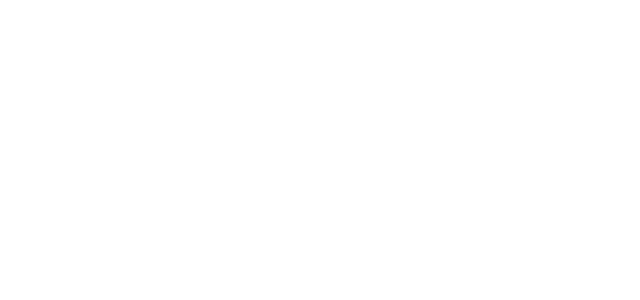
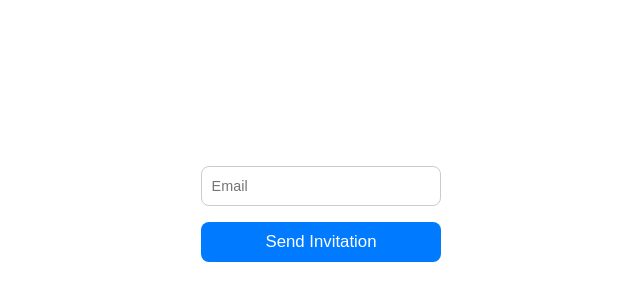
Before and after one commit to manjeet-55/Work_Anniversary_Celebration_55, a React (Vite) app: page /invite in a window 1280 px wide. Before the commit this address had no page. Shown: the part 186-486 px from the top of the page, without its empty margins (319-959 px from the left). Built offline with nearby package versions, Linux system fonts and the light colour scheme.

Commit message:
Invitaion

```diff
--- a/src/App.jsx
+++ b/src/App.jsx
@@ -7,7 +7,7 @@
   Outlet,
   Navigate,
 } from "react-router-dom";
-import { Home, Login, SignUp } from "./pages";
+import { Home, Invite, Login, SignUp } from "./pages";
 import { Header } from "./components";
 function App() {
   return (
@@ -15,6 +15,7 @@
       <Routes>
         <Route path='/login' element={<Login />} />
         <Route path='/signup' element={<SignUp />} />
+        <Route path='/invite' element={<Invite />} />
         <Route path='/' element={<ProtectedRoute />}>
           <Route path='' element={<Home />} />
         </Route>
--- a/src/components/Employees.jsx
+++ b/src/components/Employees.jsx
@@ -11,7 +11,7 @@
 export const Employees = ({ addMarble }) => {
   const [audio] = useState(new Audio("src/assets/coin-drop-39914.mp3"));
   const [contributionMade, setContributionMade] = useState(false);
-  const [showModal, setShowModal] = useState(true);
+  const [showModal, setShowModal] = useState(false);
 
   const {
     user,
@@ -89,11 +89,28 @@
         addMarble();
         setTimeout(() => {
           audio.play();
+          setShowModal(true);
         }, 1000);
-        setShowModal(true);
         setContributionMade(true);
         setTotalContributionsThisYear((prev) => prev + 1);
       }
+    } else {
+      const contribution = user.contribution;
+      const currentYear = new Date().getFullYear().toString();
+      const updatedContribution = [...contribution, currentYear];
+      console.log("Before: ", updatedContribution);
+      const indexToRemove = updatedContribution.indexOf(currentYear);
+      if (indexToRemove !== -1) {
+        console.log(indexToRemove);
+        updatedContribution.splice(indexToRemove, 1);
+      }
+      console.log("After: ", updatedContribution);
+      const { error } = await supabase
+        .from("Users")
+        .update({ contribution: updatedContribution })
+        .eq("id", user.id);
+      setContributionMade(false);
+      setTotalContributionsThisYear((prev) => prev - 1);
     }
   };
 
--- /dev/null
+++ b/src/pages/Auth/Invite.jsx
@@ -0,0 +1,88 @@
+import { useState } from "react";
+import { Link, useNavigate } from "react-router-dom";
+import supabase from "../../utils/SupabaseClient";
+import { AuthStyles } from "./Auth.styles";
+
+async function sendInvitation(email) {
+  // Check if the email exists in the database
+  const { data, error } = await supabase
+    .from("users")
+    .select("*")
+    .eq("email", email);
+
+  if (error) {
+    console.error("Error checking email:", error.message);
+    return;
+  }
+
+  if (data && data.length > 0) {
+    const { error: emailError } = await supabase.auth.api.inviteUserByEmail(
+      email
+    );
+    if (emailError) {
+      console.error("Error sending invitation email:", emailError.message);
+      return;
+    }
+    console.log(`Invitation link sent to ${email}`);
+  } else {
+    // Email doesn't exist, handle accordingly (e.g., prompt user to sign up)
+    console.log(`Email ${email} not found. Please sign up.`);
+  }
+}
+
+export const Invite = async () => {
+  const { mainContainerStyles, formStyles, inputStyles, buttonStyles } =
+    AuthStyles;
+  let navigate = useNavigate();
+
+  const [formData, setFormData] = useState({
+    email: "",
+  });
+
+  function handleChange(event) {
+    setFormData((prevFormData) => {
+      return {
+        ...prevFormData,
+        [event.target.name]: event.target.value,
+      };
+    });
+  }
+
+  async function handleSubmit(e) {
+    e.preventDefault();
+
+    try {
+      sendInvitation(formData.email);
+      if (error) throw error;
+      navigate("/login");
+    } catch (error) {
+      alert(error);
+    }
+  }
+
+  return (
+    <div style={mainContainerStyles}>
+      <form onSubmit={handleSubmit} style={formStyles}>
+        <input
+          placeholder='Email'
+          name='email'
+          value={formData.email}
+          onChange={handleChange}
+          style={inputStyles}
+        />
+        <button type='submit' style={buttonStyles}>
+          Send Invitation
+        </button>
+        {/* <p style={{ color: "#333" }}>
+          Don't have an account?{" "}
+          <Link
+            to='/signup'
+            style={{ color: "#007bff", textDecoration: "none" }}
+          >
+            Sign Up
+          </Link>
+        </p> */}
+      </form>
+    </div>
+  );
+};
--- a/src/pages/index.js
+++ b/src/pages/index.js
@@ -1,5 +1,6 @@
 import { Home } from "./Home/Home";
 import { Login } from "./Auth/Login";
 import { SignUp } from "./Auth/Signup";
+import { Invite } from "./Auth/Invite";
 
-export { Home, Login, SignUp };
+export { Home, Login, SignUp, Invite };
```
